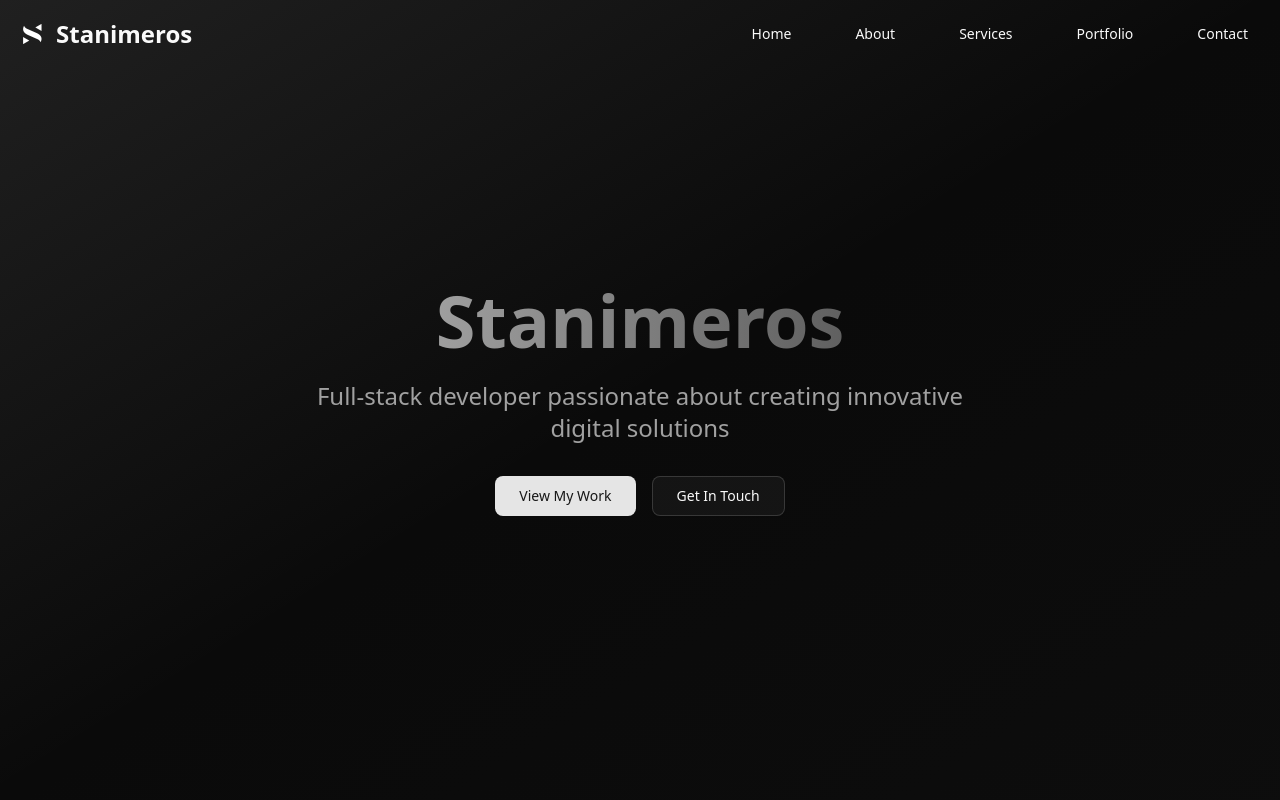
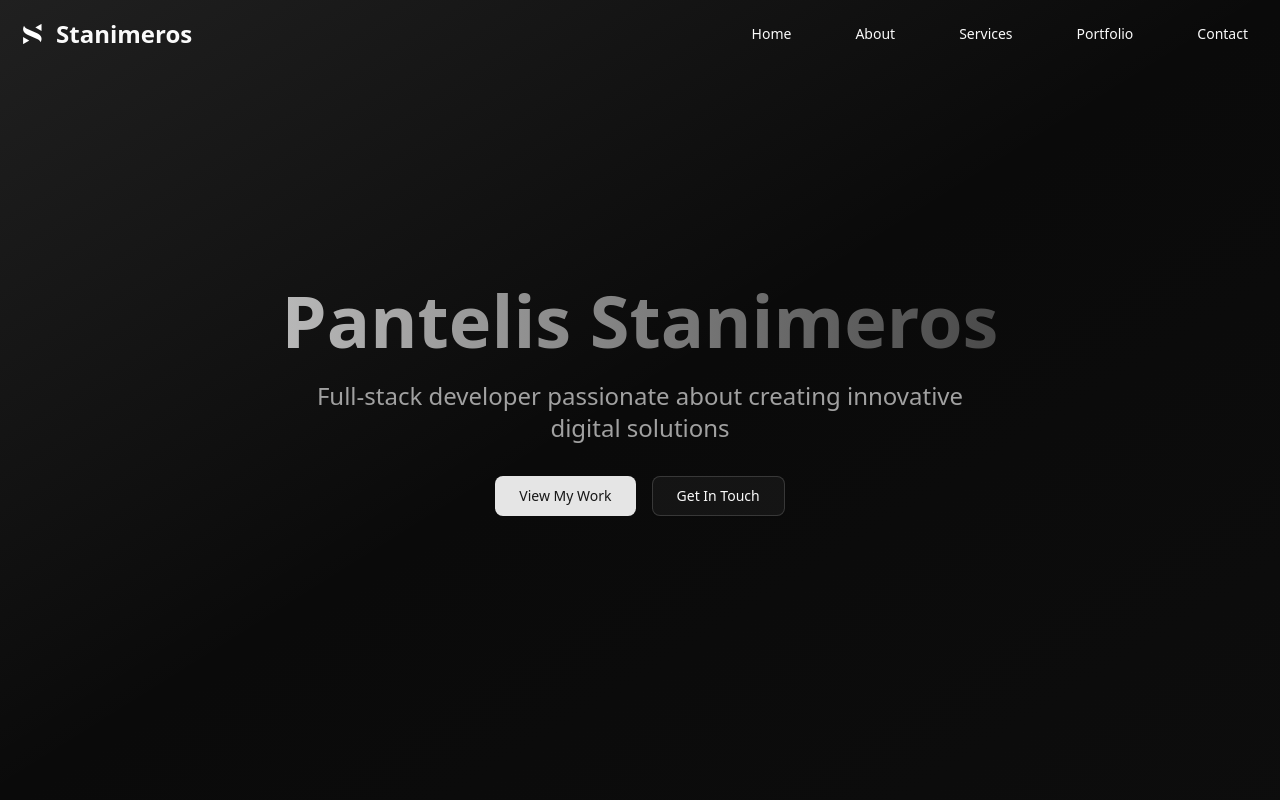
Before and after one commit to stanimeros/stanimeros-website, a React (Vite) app: page / in a window 1280 px wide. Shown: the top 800 px of the page. Built offline with nearby package versions, Linux system fonts and the light colour scheme.

Commit message:
Update placeholder text for email input fields in DataDeletion and HomePage components to improve clarity and consistency.

```diff
--- a/src/pages/DataDeletion.tsx
+++ b/src/pages/DataDeletion.tsx
@@ -270,7 +270,7 @@ const DataDeletion = () => {
                       type="email"
                       value={formData.email}
                       onChange={handleInputChange}
-                      placeholder="your.email@example.com"
+                      placeholder="email@example.com"
                       required
                     />
                   </div>
--- a/src/pages/HomePage.tsx
+++ b/src/pages/HomePage.tsx
@@ -240,7 +240,7 @@ const HomePage = () => {
         <div className="absolute inset-0 bg-gradient-to-br from-primary/10 via-transparent to-secondary/10"></div>
         <div className="container mx-auto px-4 text-center relative z-10">
           <h1 className="text-5xl md:text-7xl font-bold mb-6 bg-gradient-to-r from-primary to-secondary bg-clip-text text-transparent">
-            Stanimeros
+            Pantelis Stanimeros
           </h1>
           <p className="text-xl md:text-2xl text-muted-foreground mb-8 max-w-2xl mx-auto">
             Full-stack developer passionate about creating innovative digital solutions
@@ -427,7 +427,7 @@ const HomePage = () => {
                     type="email"
                     value={contactForm.email}
                     onChange={handleInputChange}
-                    placeholder="your.email@example.com"
+                    placeholder="email@example.com"
                     required
                   />
                 </div>
```
